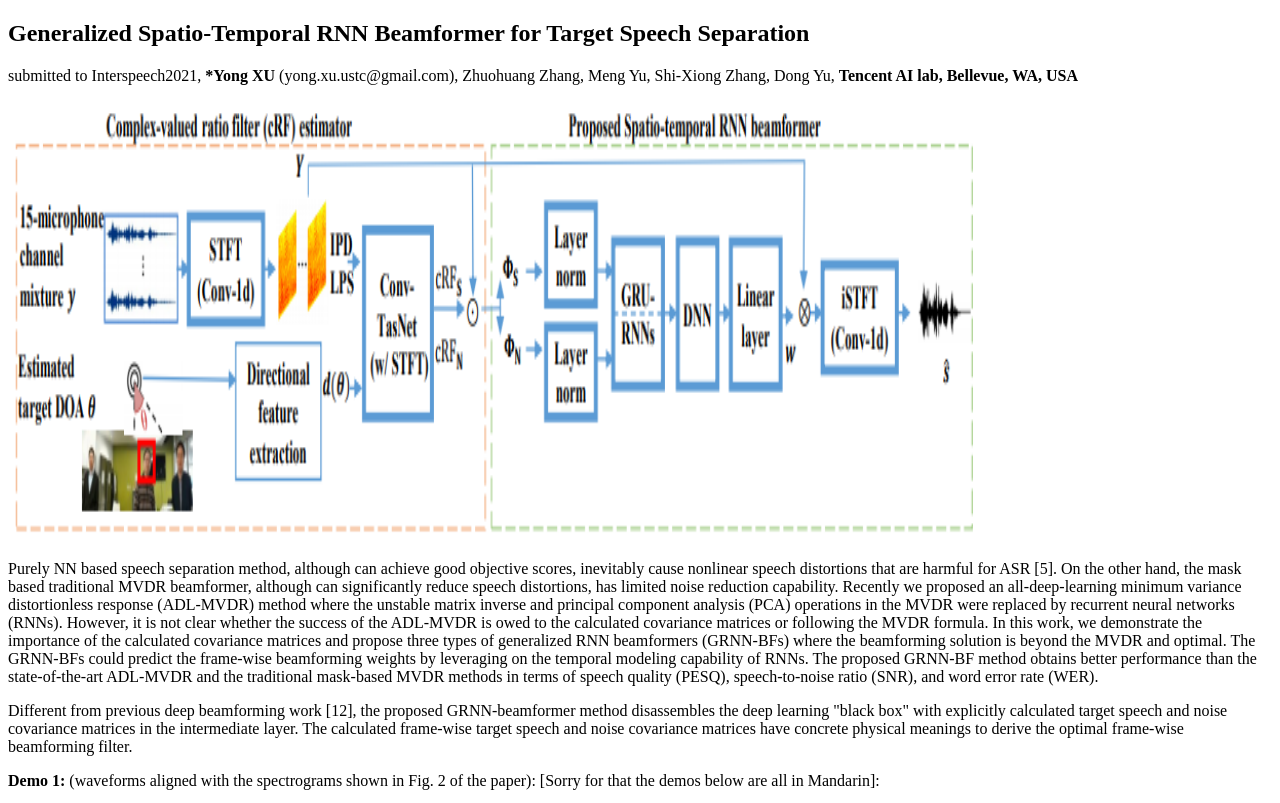
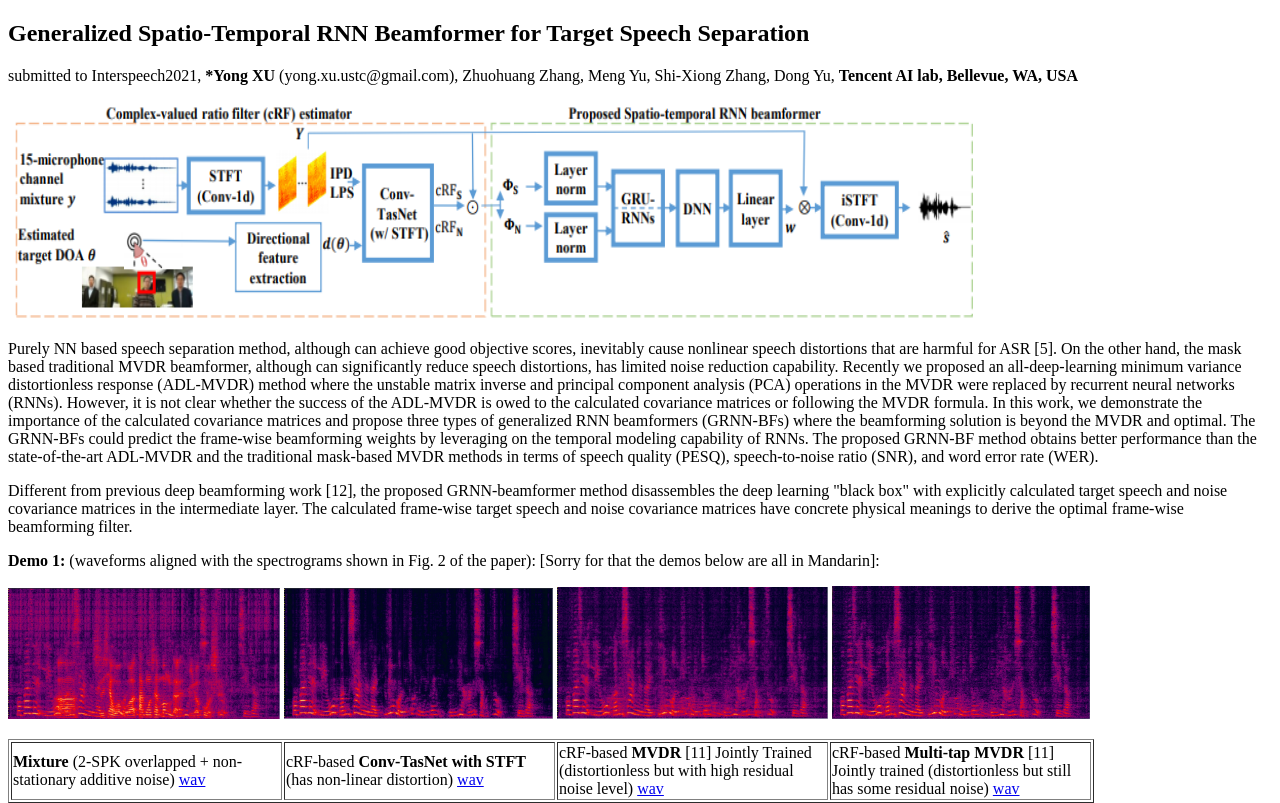
Before and after one commit to yongxuUSTC/grnnbf, a plain HTML site: page index.html in a window 1280 px wide. Shown: the top 803 px of the page. Drawn offline with Linux system fonts and the light colour scheme.

Commit message:
Update index.html

```diff
--- a/index.html
+++ b/index.html
@@ -8,7 +8,7 @@
 <body>
 <h2 id="neural-spatio-temporal-filtering-for-target-speech-separation">Generalized Spatio-Temporal RNN Beamformer for Target Speech Separation</h2>
 <p>submitted to Interspeech2021,   <strong>*Yong XU</strong> (yong.xu.ustc@gmail.com), Zhuohuang Zhang, Meng Yu, Shi-Xiong Zhang, Dong Yu, <strong>Tencent AI lab, Bellevue, WA, USA</strong></p>
-<p><img src="system_overview.png" width="971" height="443" /></p>
+<p><img src="system_overview.png" width="971" height="223" /></p>
 <p>Purely NN based speech separation method, although can achieve good objective scores, inevitably cause nonlinear speech distortions that are harmful for ASR [5]. On the other hand, the mask based traditional MVDR beamformer, although can significantly reduce speech distortions, has limited noise reduction capability. Recently we proposed an all-deep-learning minimum variance distortionless response (ADL-MVDR) method where the unstable matrix inverse and principal component analysis (PCA) operations in the MVDR were replaced by recurrent neural networks (RNNs). However, it is not clear whether the success of the ADL-MVDR is owed to the calculated covariance matrices or following the MVDR formula. In this work, we demonstrate the importance of the calculated covariance matrices and propose three types of generalized RNN beamformers (GRNN-BFs) where the beamforming solution is beyond the MVDR and optimal. The GRNN-BFs could predict the frame-wise beamforming weights by leveraging on the temporal modeling capability of RNNs. The proposed GRNN-BF method obtains better performance than the state-of-the-art ADL-MVDR and the traditional mask-based MVDR methods in terms of speech quality (PESQ), speech-to-noise ratio (SNR), and word error rate (WER).</p>
 <p>Different from previous deep beamforming work [12], the proposed GRNN-beamformer method disassembles the deep learning &quot;black box&quot; with explicitly calculated target speech and noise covariance matrices in the intermediate layer. The calculated frame-wise target speech and noise covariance matrices have concrete physical meanings to derive the optimal frame-wise beamforming filter.</p>
 <p><strong>Demo 1:</strong> (waveforms aligned with the spectrograms shown in Fig. 2 of the paper): [Sorry for that the demos below are all in Mandarin]:</p>
```
